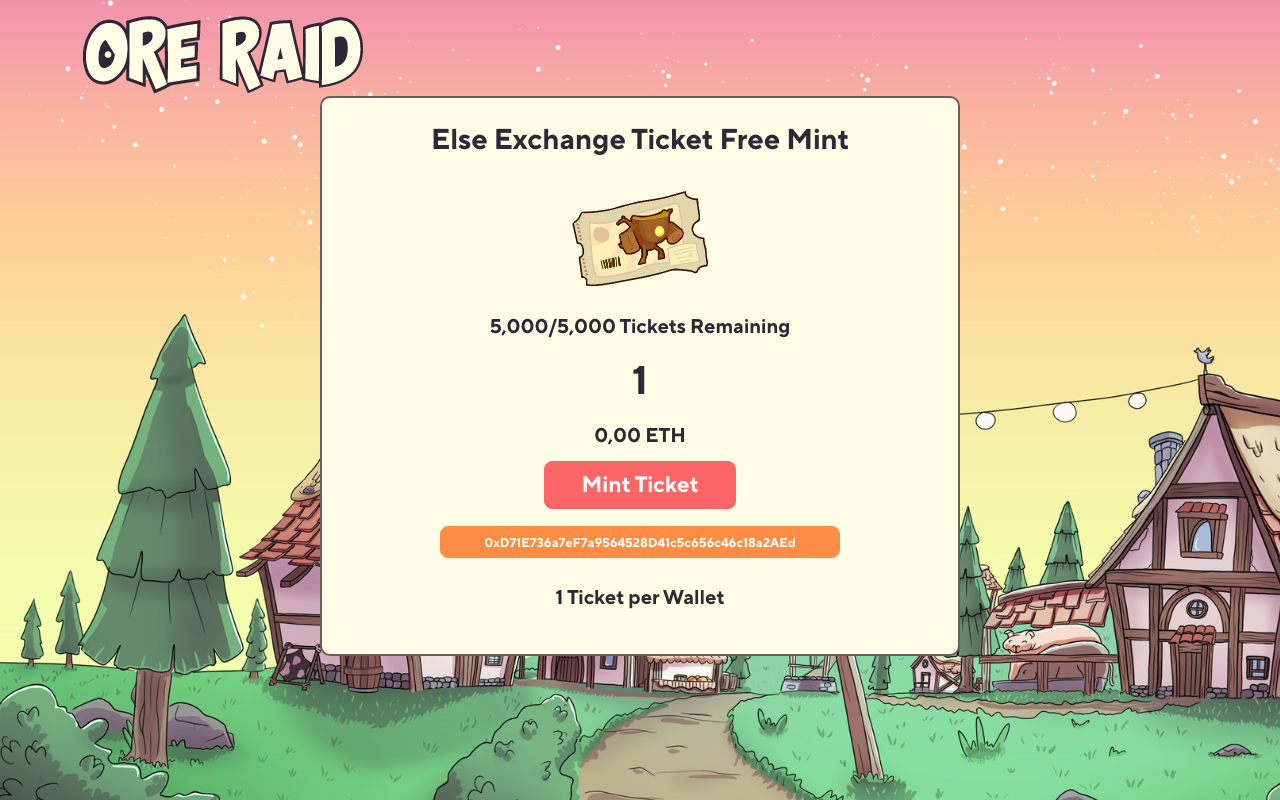
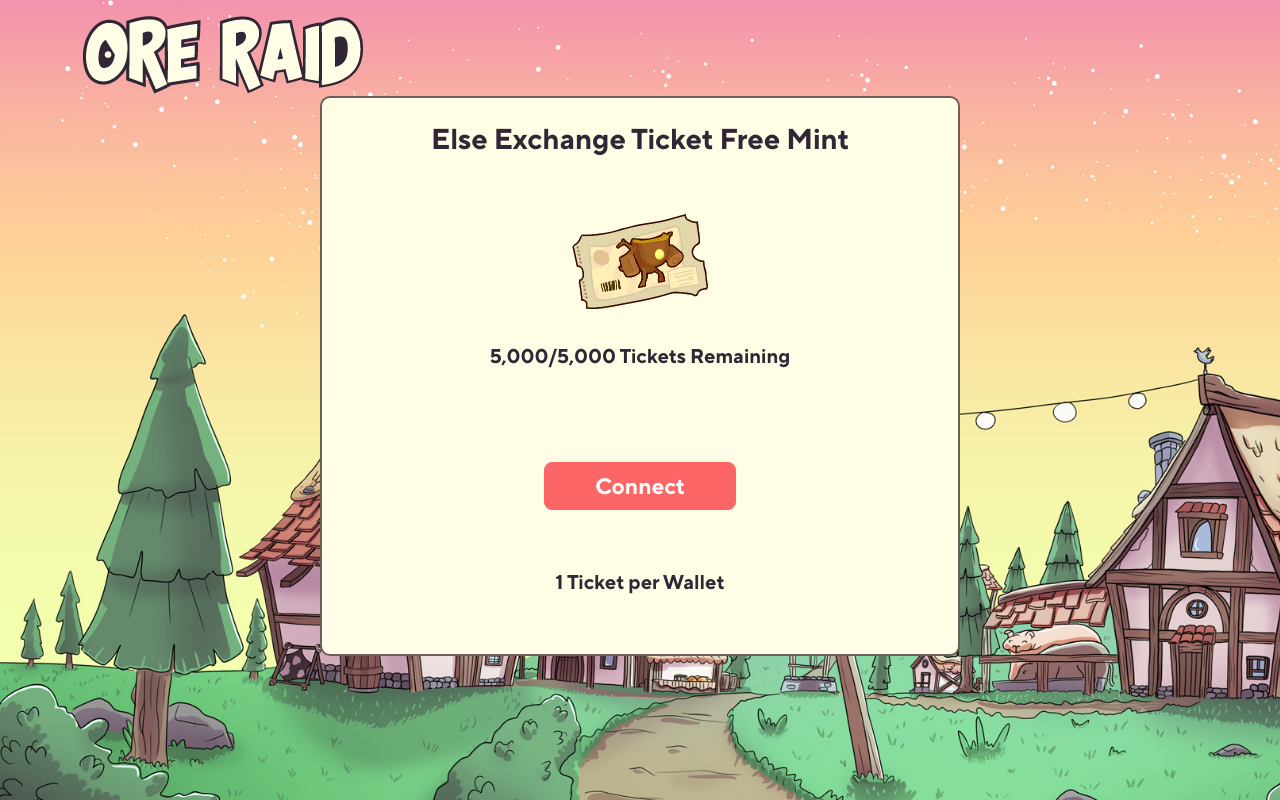
Before and after one commit to alexisdavidson/NFT-Ore-Raid, a React (Create React App) app: page / in a window 1280 px wide. Built offline with nearby package versions, Linux system fonts and the light colour scheme.

Commit message:
Add connect button

```diff
--- a/src/frontend/components/Home.js
+++ b/src/frontend/components/Home.js
@@ -1,7 +1,6 @@
 import { useState, useEffect } from 'react'
 import { ethers } from "ethers"
-import { Row, Col, Card, Button, Form, InputGroup } from 'react-bootstrap'
-import logo from './assets/logo.png'
+import { Row, Col, Button } from 'react-bootstrap'
 import ticket from './assets/ticket0001.png'
 
 const fromWei = (num) => ethers.utils.formatEther(num)
@@ -33,16 +32,32 @@ const Home = ({ web3Handler, account, nft, ticketsLeft }) => {
                     <div className="ticketText">5,000/5,000 Tickets Remaining</div>
                 </Row>
                 <Row className="mx-auto mt-0 mb-2">
-                    <div>1</div>
+                    {account ? (
+                        <div>1</div>
+                    ) : (
+                        <></>
+                    )}
                 </Row>
                 <Row className="mx-auto mt-0 mb-2">
-                    <div className="ticketText">0,00 ETH</div>
+                    {account ? (
+                        <div className="ticketText">0,00 ETH</div>
+                    ) : (
+                        <></>
+                    )}
                 </Row>
                 <Row className="mx-auto mt-0">
-                    <Button className="mintbutton" onClick={mintButton}>Mint Ticket</Button>
+                    {account ? (
+                        <Button className="mintbutton" onClick={mintButton}>Mint Ticket</Button>
+                    ) : (
+                        <Button className="mintbutton" onClick={mintButton}>Connect</Button>
+                    )}
                 </Row>
                 <Row className="mx-auto mt-0 mb-4">
-                    <Button className="addressButton">0xD71E736a7eF7a9564528D41c5c656c46c18a2AEd</Button>
+                    {account ? (
+                        <Button className="addressButton">{account}</Button>
+                    ) : (
+                        <></>
+                    )}
                 </Row>
                 <Row className="mx-auto mt-0 mb-4">
                     <div className="ticketText">1 Ticket per Wallet</div>
```
Also changed, not shown: src/backend/contractMetaData.json (+6 -6 lines), 1 other file (tests, documents, lock files or other folders).
